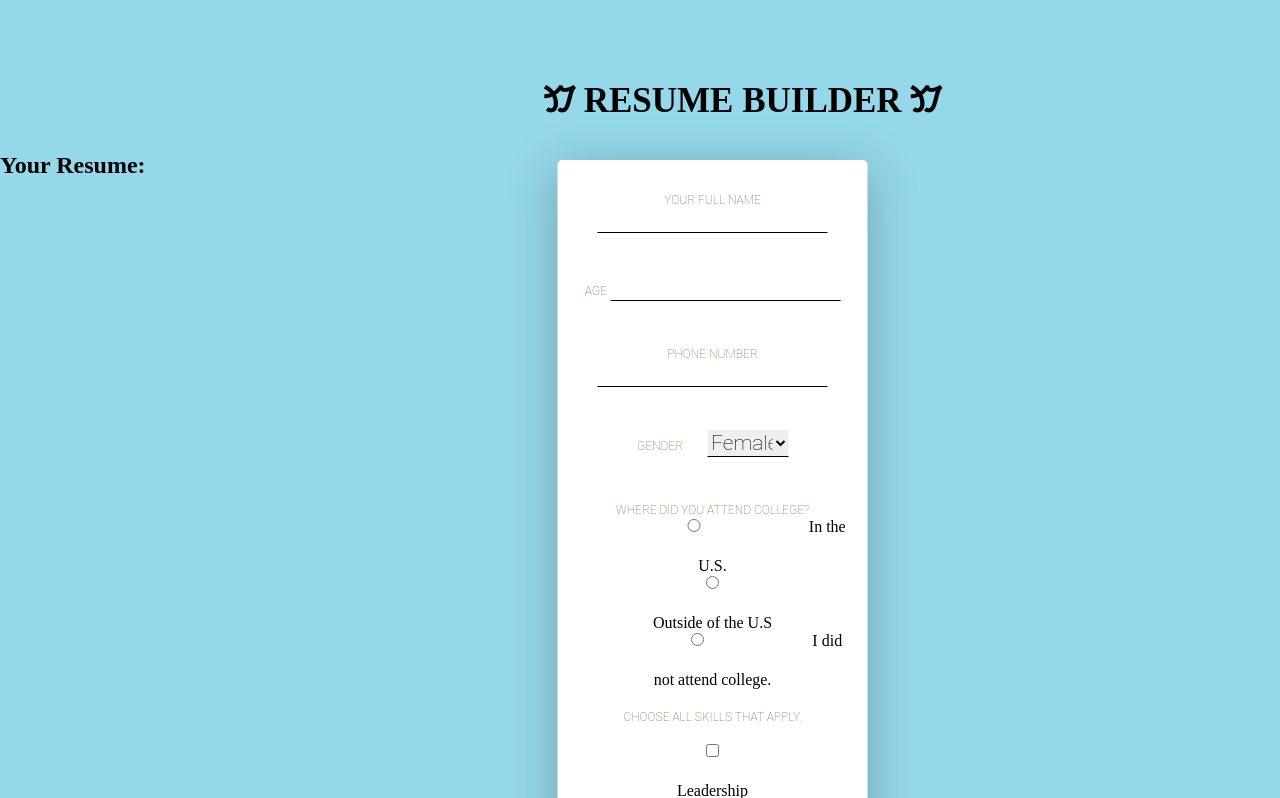
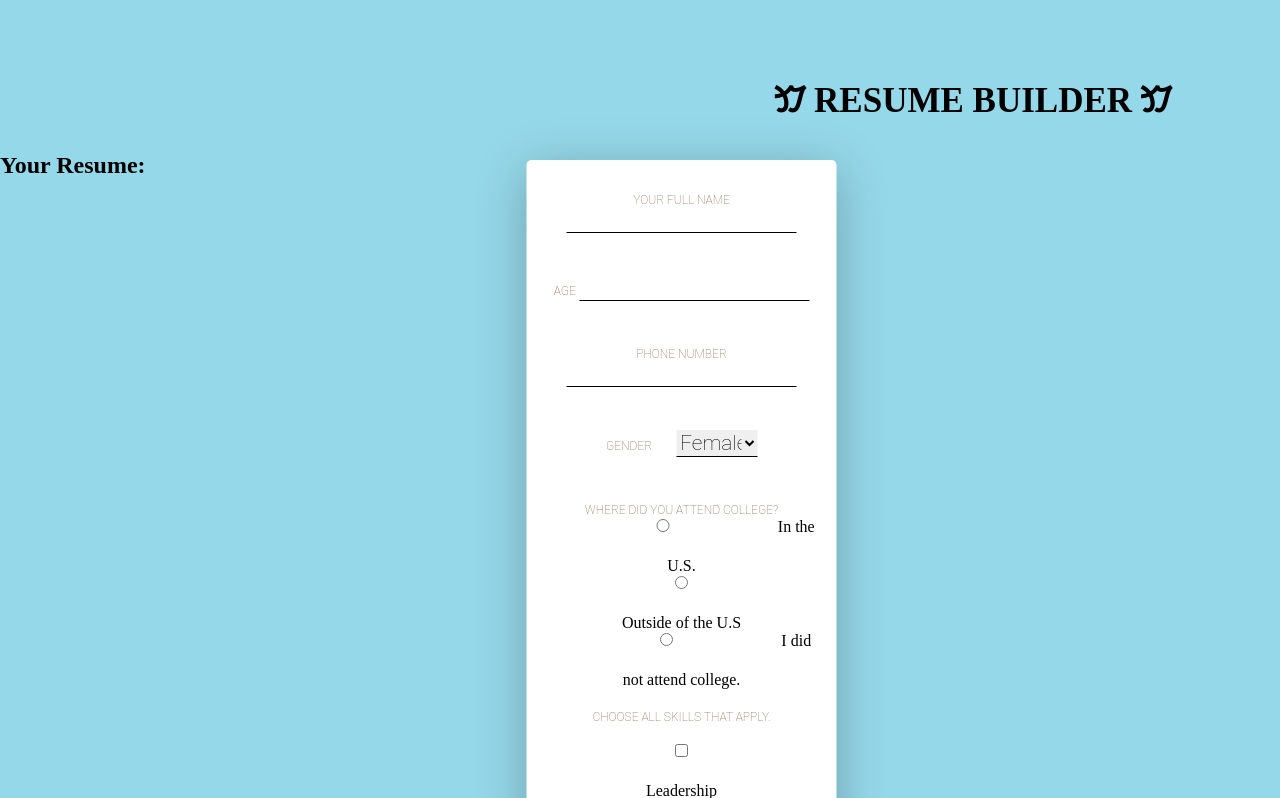
Before and after one commit to AnumF-frhs/Jav.-Webpage, a plain HTML site: page index.html in a window 1280 px wide. Shown: the top 798 px of the page. Drawn offline with Linux system fonts and the light colour scheme.

Commit message:
not final

```diff
--- a/css/styles.css
+++ b/css/styles.css
@@ -1,6 +1,6 @@
 
  h1 {
-  transform: translateX(-20%)
+  transform: translateX(-2%)
  }
 
  @import 'https://fonts.googleapis.com/css?family=Dosis|Roboto:300,400';
@@ -33,7 +33,7 @@ form {
 	box-shadow: 0 10px 50px 0 rgba(0, 0, 0, 0.25);
 	box-sizing: border-box;
   transform: translateX(100%);
-  transform: translateX(25%);
+  transform: translateX(15%);
 }
 
 label {
```
